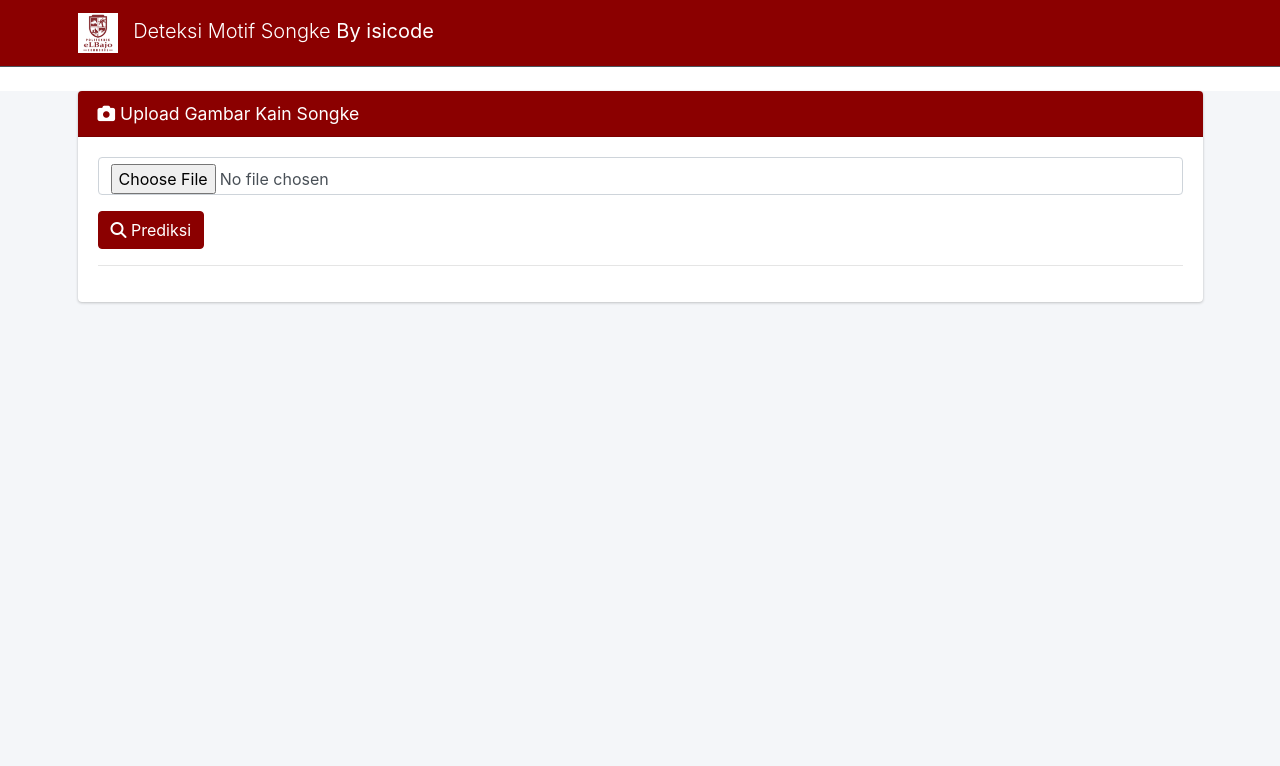
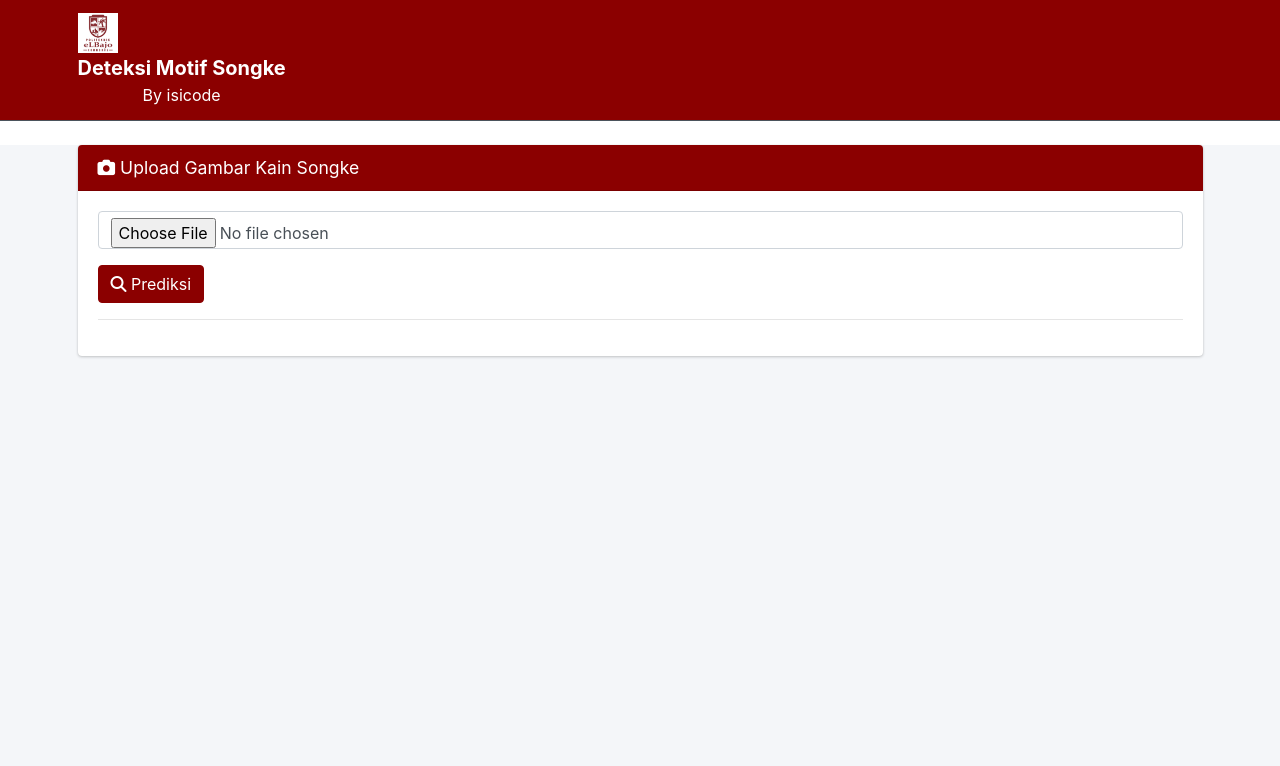
Before and after one commit to Fano0312/deteksi_motif_songke, a Flask app: page / in a window 1280 px wide. Shown: the top 766 px of the page. Run offline with Flask 3, Linux system fonts and the light colour scheme; some libraries are stand-ins or nearby versions.

Commit message:
Update index.html

```diff
--- a/templates/index.html
+++ b/templates/index.html
@@ -53,7 +53,10 @@
             <div class="container">
                 <a href="#" class="navbar-brand">
                     <img src="/static/logo.png" alt="Logo" class="logo-img">
-                    <span class="brand-text font-weight-light">Deteksi Motif Songke <b>By isicode</b></span>
+                    <div class="brand-container text-center">
+    <span class="brand-text font-weight-bold d-block">Deteksi Motif Songke</span>
+    <small class="brand-subtext d-block">By isicode</small>
+</div>
                 </a>
             </div>
         </nav>
```
